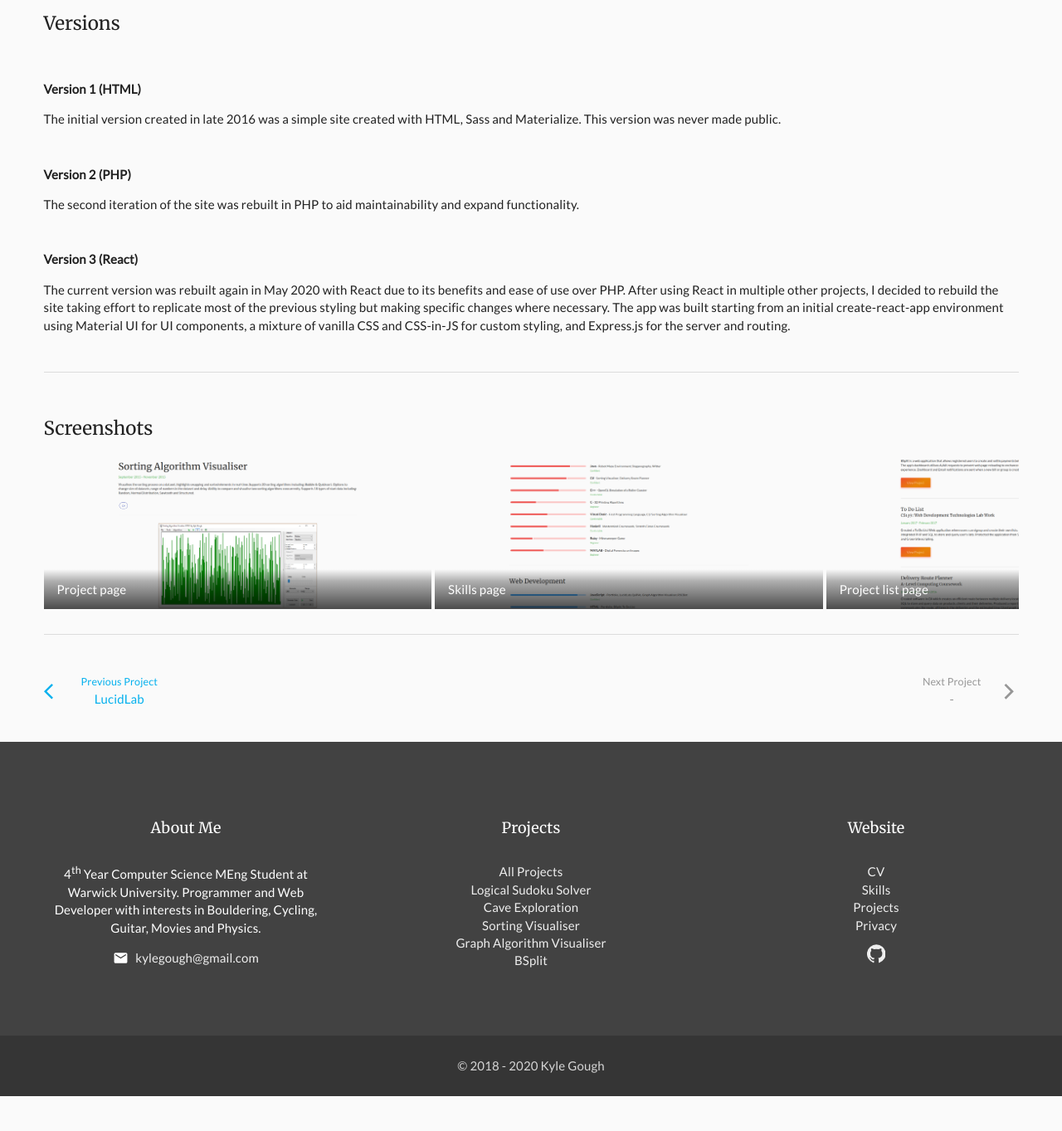
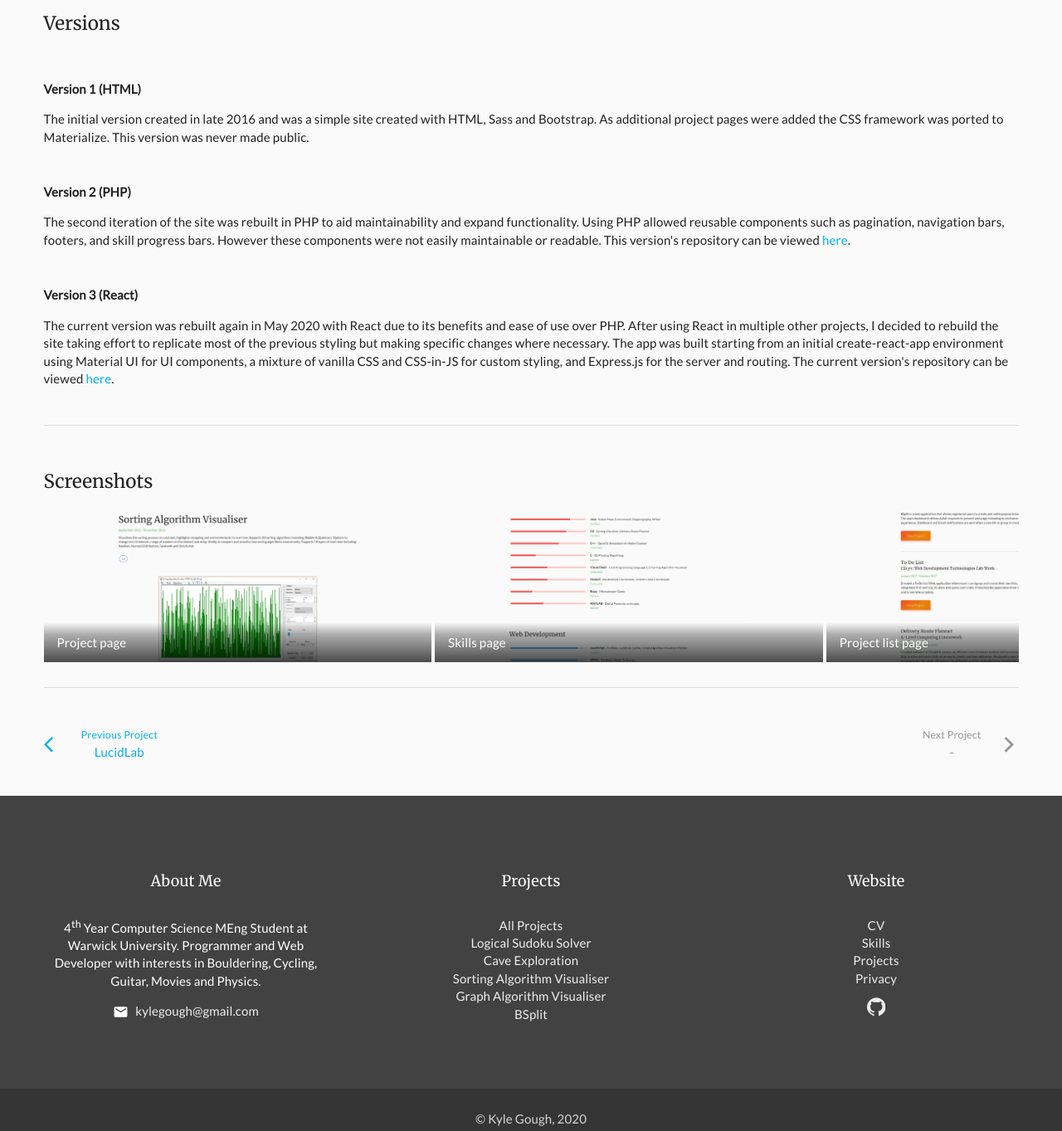
Before and after one commit to KyleGough/portfolio-react, a React app: page /projects/portfolio in a window 1280 px wide. Shown: the part 1120-2483 px from the top of the page at 83% size. Before the commit the page ends 2441 px from the top, so only its background shows below. Built offline with nearby package versions, Linux system fonts and the light colour scheme.

Commit message:
Fixed HTTP links, Chips disabled

```diff
--- a/src/App.css
+++ b/src/App.css
@@ -97,6 +97,8 @@ input:hover {
   margin-bottom: 0!important;
   line-height: 100%!important;
   vertical-align: middle!important;
+  text-shadow: 1px 1px 2px!important;
+  /*background-color: rgba(0,0,0,0.75)!important;*/
 }
 
 /* Centers navigation dots. */
--- a/src/components/Footer.js
+++ b/src/components/Footer.js
@@ -87,7 +87,7 @@ class Footer extends React.Component {
                         <Container maxWidth="sm">
                             <h5 className={classes.footerTitle}>About Me</h5>
                             <p>4<sup>th</sup> Year Computer Science MEng Student at Warwick University. Programmer and Web Developer with interests in Bouldering, Cycling, Guitar, Movies and Physics.</p>
-                            <EmailIcon className={classes.email}/><span>  <a className={classes.link} href="mailto:kylegough@gmail.com">kylegough@gmail.com</a></span>
+                            <EmailIcon className={classes.email}/><span>  <a className={classes.link} href="mailto:kylegough98@gmail.com">kylegough@gmail.com</a></span>
                         </Container>
                         </Grid>
                         <Grid className={classes.grid} item xs={6} lg={4}>
@@ -96,7 +96,7 @@ class Footer extends React.Component {
                                 <li><Link className={classes.link} variant="inherit" to="/projects">All Projects</Link></li>
                                 <li><Link className={classes.link} variant="inherit" to="/projects/sudoku">Logical Sudoku Solver</Link></li>
                                 <li><Link className={classes.link} variant="inherit" to="/projects/cave-exploration">Cave Exploration</Link></li>
-                                <li><Link className={classes.link} variant="inherit" to="/projects/sorting-algorithm-visualiser">Sorting Visualiser</Link></li>
+                                <li><Link className={classes.link} variant="inherit" to="/projects/sorting-algorithm-visualiser">Sorting Algorithm Visualiser</Link></li>
                                 <li><Link className={classes.link} variant="inherit" to="/projects/graph-algorithm-visualiser">Graph Algorithm Visualiser</Link></li>
                                 <li><Link className={classes.link} variant="inherit" to="/projects/bsplit">BSplit</Link></li>
                             </ul>
@@ -108,7 +108,7 @@ class Footer extends React.Component {
                                     <li><Link className={classes.link} variant="inherit" to="/about">Skills</Link></li>
                                     <li><Link className={classes.link} variant="inherit" to="/projects">Projects</Link></li>
                                     <li><Link className={classes.link} variant="inherit" to="/privacy">Privacy</Link></li>
-                                    <li><a className={classes.link} href="http://github.com/KyleGough" target="_blank" rel="noopener noreferrer">
+                                    <li><a className={classes.link} href="https://github.com/KyleGough" target="_blank" rel="noopener noreferrer">
                                         <IconButton className={classes.iconLink} color="inherit">
                                             <GitHubIcon />
                                         </IconButton>
@@ -118,7 +118,7 @@ class Footer extends React.Component {
                     </Grid>
                 </Container>
                 <Container className={classes.copyright} maxWidth={false}>
-                    <p>© 2018 - 2020 Kyle Gough</p>
+                    <p>© Kyle Gough, 2020</p>
                 </Container>
             </footer>
         );
--- a/src/components/NavBar.js
+++ b/src/components/NavBar.js
@@ -119,7 +119,7 @@ class NavBar extends React.Component {
                   </ListItem>
                 </Link>
 
-                <a className={classes.drawerLink} href="http://github.com/KyleGough" target="_blank" rel="noopener noreferrer">
+                <a className={classes.drawerLink} href="https://github.com/KyleGough" target="_blank" rel="noopener noreferrer">
                   <ListItem button key="github">
                     <ListItemIcon><GitHubIcon /></ListItemIcon>
                     GitHub
@@ -147,7 +147,7 @@ class NavBar extends React.Component {
                     <Typography variant="h6" className={classes.linkTitle}>Skills</Typography>
                   </Link>
                   <Tooltip title="GitHub">
-                    <a className={classes.link} variant="inherit" href="http://github.com/KyleGough" target="_blank" rel="noopener noreferrer">
+                    <a className={classes.link} variant="inherit" href="https://github.com/KyleGough" target="_blank" rel="noopener noreferrer">
                       <IconButton className={classes.iconLink} color="inherit">
                         <GitHubIcon />
                       </IconButton>
--- a/src/components/ProjectIntro.js
+++ b/src/components/ProjectIntro.js
@@ -78,6 +78,15 @@ class ProjectIntro extends React.Component {
               })
             : null
           }
+          {
+            data.chipsOther ?
+              data.chipsOther.map((item) => {
+                return (
+                  <Chip className={classes.chip} label={item} disabled variant="outlined" />
+                )
+              })
+            : null
+          }
         </div>
     );
   }
--- a/src/projects/Portfolio.js
+++ b/src/projects/Portfolio.js
@@ -56,14 +56,18 @@ class Portfolio extends React.Component {
 
             <strong className={classes.subsubtitle}>Version 1 (HTML)</strong>
             <p>
-              The initial version created in late 2016 was a simple site created with HTML, Sass and Materialize.
-
-              This version was never made public.
+              The initial version created in late 2016 and was a simple site created with HTML, Sass
+              and Bootstrap. As additional project pages were added the CSS framework was ported to
+              Materialize. This version was never made public.
             </p>
 
             <strong className={classes.subsubtitle}>Version 2 (PHP)</strong>
             <p>
-              The second iteration of the site was rebuilt in PHP to aid maintainability and expand functionality.
+              The second iteration of the site was rebuilt in PHP to aid maintainability and expand
+              functionality. Using PHP allowed reusable components such as pagination, navigation bars,
+              footers, and skill progress bars. However these components were not easily maintainable
+              or readable.
+              This version's repository can be viewed <a className={classes.link} href="https://github.com/KyleGough/portfolio" target="_blank" rel="noopener noreferrer">here</a>.
             </p>
 
             <strong className={classes.subsubtitle}>Version 3 (React)</strong>
@@ -73,7 +77,7 @@ class Portfolio extends React.Component {
               effort to replicate most of the previous styling but making specific changes where necessary.
               The app was built starting from an initial create-react-app environment using Material UI for
               UI components, a mixture of vanilla CSS and CSS-in-JS for custom styling, and Express.js for the
-              server and routing.
+              server and routing. The current version's repository can be viewed <a className={classes.link} href="https://github.com/KyleGough/portfolio-react" target="_blank" rel="noopener noreferrer">here</a>.
             </p>
           </div>
 
--- a/src/projects/ProjectList.js
+++ b/src/projects/ProjectList.js
@@ -20,7 +20,8 @@ const ProjectList = {
     image: "/img/lucidlab1.png",
     alt: "LucidLab",
     link: "/projects/lucidlab",
-    chips: ["React", "JavaScript", "Material UI", "HTML", "CSS"]
+    chips: ["React", "JavaScript", "Material UI", "HTML", "CSS"],
+    chipsOther: ["Python", "Shell", "C", "SQL"]
   },
 
   "sudoku": {
@@ -74,7 +75,8 @@ const ProjectList = {
     image: "/img/rscbot1.png",
     alt: "RSCBot",
     link: "/projects/rscbot",
-    chips: ["JavaScript", "PHP", "SQL", "jQuery", "HTML", "CSS", "Materialize"]
+    chips: ["JavaScript", "jQuery", "HTML", "CSS", "Materialize"],
+    chipsOther: ["PHP", "SQL"]
   },
 
   "url-shortener": {
```
Also changed, not shown: README.md (deleted).
